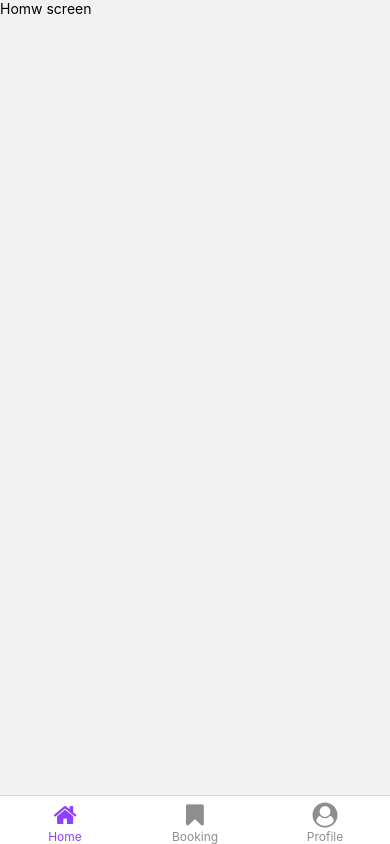
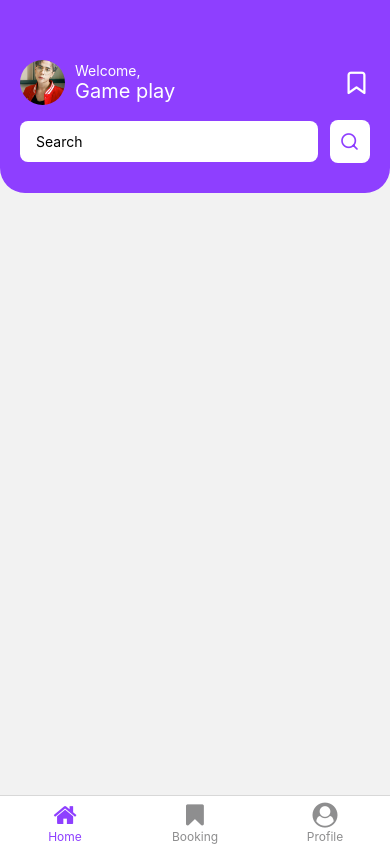
Before and after one commit to Kaicity/cleaning-service-app, a React Native app: screen /Tabs in a window 390 px wide. Built offline with nearby package versions, Linux system fonts and the light colour scheme.

Commit message:
build home screen header is complete

```diff
--- /dev/null
+++ b/app/screens/HomeScreen/Header.jsx
@@ -0,0 +1,80 @@
+import { Image, StyleSheet, Text, TextInput, View } from "react-native";
+import UserAvatar from "../../../assets/userAvatar.png";
+import colors from "../../utils/colors";
+import Feather from "@expo/vector-icons/Feather";
+
+export default function Header() {
+  return (
+    <View style={styles.container}>
+      {/* Profile  */}
+      <View style={styles.profileMainContainer}>
+        <View style={styles.profileContainer}>
+          <Image style={styles.userImage} source={UserAvatar} />
+          <View>
+            <Text style={{ color: colors.WHITE }}>Welcome, </Text>
+            <Text style={{ color: colors.WHITE, fontSize: 20 }}>Game play</Text>
+          </View>
+        </View>
+        <Feather name="bookmark" size={27} color={colors.WHITE} />
+      </View>
+
+      {/* Search bar */}
+      <View style={styles.searchBarContainer}>
+        <TextInput placeholder="Search" style={styles.textInput} />
+        <Feather
+          name="search"
+          size={20}
+          color={colors.PRIMARY}
+          style={styles.btnSearch}
+        />
+      </View>
+    </View>
+  );
+}
+
+const styles = StyleSheet.create({
+  container: {
+    padding: 20,
+    paddingTop: 60,
+    backgroundColor: colors.PRIMARY,
+    borderBottomLeftRadius: 25,
+    borderBottomRightRadius: 25,
+  },
+  userImage: { width: 45, height: 45, borderRadius: 99, objectFit: "cover" },
+
+  profileContainer: {
+    display: "flex",
+    flexDirection: "row",
+    alignItems: "center",
+    gap: 10,
+  },
+  profileMainContainer: {
+    display: "flex",
+    flexDirection: "row",
+    alignItems: "center",
+    justifyContent: "space-between",
+  },
+
+  searchBarContainer: {
+    marginTop: 15,
+    display: "flex",
+    flexDirection: "row",
+    alignItems: "center",
+    gap: 12,
+    marginBottom: 10,
+  },
+
+  textInput: {
+    backgroundColor: colors.WHITE,
+    width: "85%",
+    padding: 12,
+    paddingHorizontal: 16,
+    borderRadius: 8,
+  },
+
+  btnSearch: {
+    padding: 10,
+    backgroundColor: colors.WHITE,
+    borderRadius: 8,
+  },
+});
--- a/app/screens/HomeScreen/HomeScreen.jsx
+++ b/app/screens/HomeScreen/HomeScreen.jsx
@@ -1,10 +1,13 @@
 import React from "react";
-import { Text, View } from "react-native";
+import { StyleSheet, Text, View } from "react-native";
+import Header from "./Header";
 
 export default function HomeScreen() {
   return (
-    <View>
-      <Text>Homw screen</Text>
+    <View style={styles.homeContainer}>
+      <Header />
     </View>
   );
 }
+
+const styles = StyleSheet.create({});
```
Also changed, not shown: assets/userAvatar.png (added).
